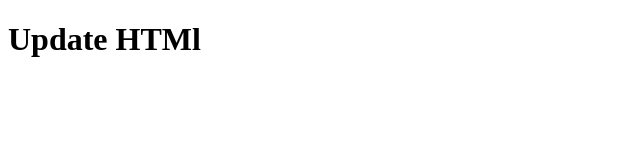
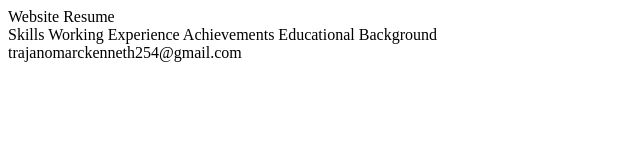
Before and after one commit to Neths-017/Resume, a plain HTML site: page index.html in a window 1280 px wide. Shown: the whole page, without its empty margins (0-640 px from the left). Drawn offline with Linux system fonts and the light colour scheme.

Commit message:
header added in html

```diff
--- a/index.html
+++ b/index.html
@@ -10,6 +10,17 @@
   </head>
 
   <body>
-    <h1>Update HTMl</h1>
+    <header>
+      <div class="header-container">
+        <nav class="left-header">
+          <div>Website Resume</div>
+          <div>
+            Skills Working Experience Achievements Educational Background
+          </div>
+        </nav>
+
+        <nav class="right-header">trajanomarckenneth254@gmail.com</nav>
+      </div>
+    </header>
   </body>
 </html>
```
